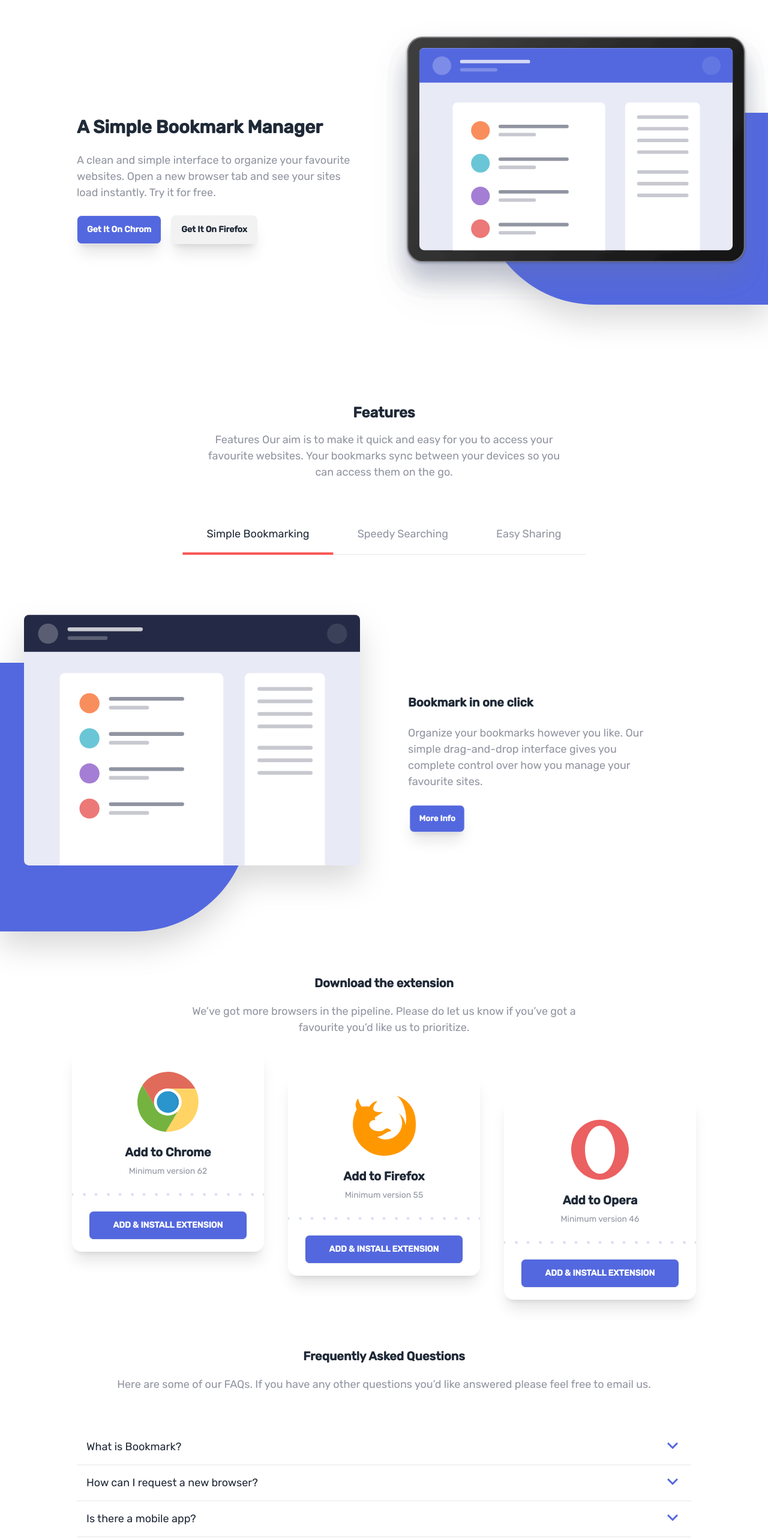
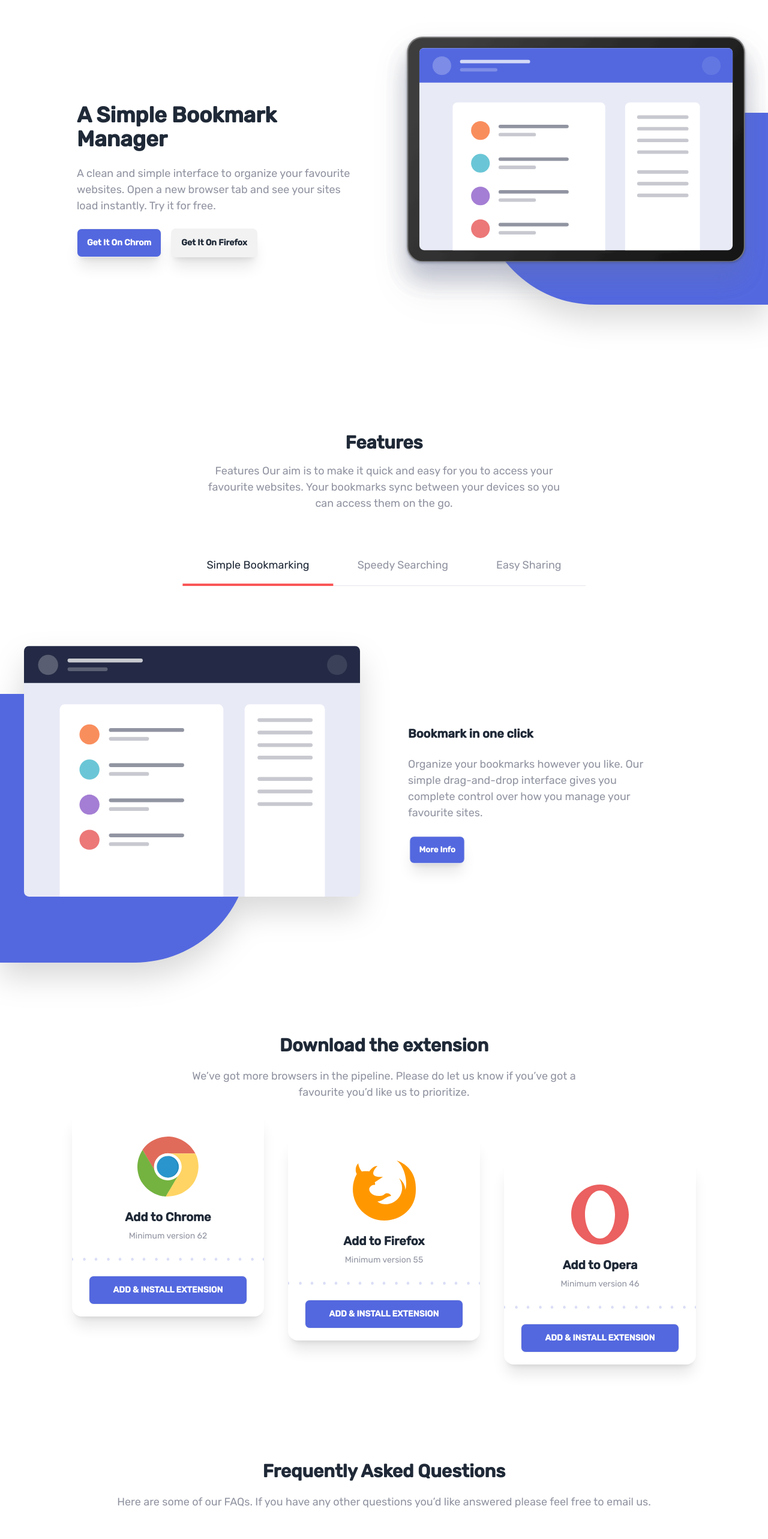
Before and after one commit to alexander-hergert/bookmark-landing-page, a React (Vite) app: page / in a window 1280 px wide. Shown: the part 120-2686 px from the top of the page at 60% size. Built offline with nearby package versions, Linux system fonts and the light colour scheme.

Commit message:
Change project name in package.json. Change styles to meet more the look of the design. Change views from vw into % in many places to avoid the horizontal scrollbar to trigger.

```diff
--- a/package.json
+++ b/package.json
@@ -1,5 +1,5 @@
 {
-  "name": "my-project",
+  "name": "bookmark-landing-page",
   "private": true,
   "version": "0.0.0",
   "type": "module",
--- a/src/App.jsx
+++ b/src/App.jsx
@@ -16,7 +16,7 @@ function App() {
     <>
       <Navbar />
       <Header />
-      <main className="min-w-[100vw]">
+      <main>
         <Features />
         <Download />
         <FAQ />
--- a/src/components/Contact.jsx
+++ b/src/components/Contact.jsx
@@ -23,7 +23,7 @@ const Contact = () => {
   };
 
   return (
-    <section className="bg-primary-soft-blue py-14 w-[100vw] h-[24rem] md:h-[22rem]">
+    <section className="bg-primary-soft-blue py-14 w-full h-[24rem] md:h-[22rem]">
       <div className="px-20 max-sm:px-10">
         <article className="text-center text-white py-10 w-full">
           <p className="text-sm mb-4 tracking-widest">
--- a/src/components/Download/Download.jsx
+++ b/src/components/Download/Download.jsx
@@ -11,10 +11,10 @@ const Download = () => {
       whileInView={"visible"}
       variants={fadeIn}
       viewport={{ once: true }}
-      className="mt-20 w-[100vw]"
+      className="md:mt-32 w-full"
     >
-      <article className="my-10 m-auto md:w-[50vw]">
-        <h2 className="text-center font-bold text-xl">
+      <article className="my-10 m-auto md:w-[50%]">
+        <h2 className="text-center font-bold text-3xl">
           Download the extension
         </h2>
         <p className="my-5 text-center text-neutral-grayish-blue">
--- a/src/components/FAQ/FAQ.jsx
+++ b/src/components/FAQ/FAQ.jsx
@@ -4,9 +4,9 @@ import { faq } from "../../data";
 
 const FAQ = () => {
   return (
-    <section className="mb-28 w-[100vw] mt-20">
+    <section className="mb-28 w-full mt-40">
       <article className="p-5">
-        <h2 className="text-center font-bold text-xl">
+        <h2 className="text-center font-bold text-3xl">
           Frequently Asked Questions
         </h2>
         <p className="text-center text-neutral-grayish-blue my-5">
@@ -22,7 +22,7 @@ const FAQ = () => {
         </div>
         <a
           className="p-2 h-[3rem] w-[7rem] rounded-lg block m-auto text-center shadow-xl capitalize bg-primary-soft-blue
-           text-white mt-10 hover:bg-white hover:text-primary-soft-blue hover:border-2 hover:border-primary-soft-blue"
+           text-white mt-16 hover:bg-white hover:text-primary-soft-blue hover:border-2 hover:border-primary-soft-blue"
           href=""
         >
           More Info
--- a/src/components/Features/FeatureDetails/Detail.jsx
+++ b/src/components/Features/FeatureDetails/Detail.jsx
@@ -13,8 +13,8 @@ const Detail = ({ title, src, content }) => {
         whileInView={"visible"}
         viewport={{ once: true }}
         variants={fadeLeft}
-        className=" relative overflow-hidden
-      md:drop-shadow-2xl md:min-w-[50vw] md:pb-[4rem] md:h-[40rem]"
+        className="relative overflow-hidden
+      md:drop-shadow-2xl md:min-w-[50%] md:pb-[4rem] md:h-[40rem]"
       >
         <img
           className="p-10 w-[85vw] md:relative m-auto
@@ -34,7 +34,7 @@ const Detail = ({ title, src, content }) => {
         whileInView={"visible"}
         viewport={{ once: true }}
         variants={fadeIn}
-        className="p-10 mt-4 md:min-w-[50vw]"
+        className="p-10 mt-4 md:min-w-[50%]"
       >
         <h2 className="text-xl text-center font-bold md:text-left">{title}</h2>
         <p className="md:text-left md:w-[75%] text-neutral-grayish-blue text-center my-6">
--- a/src/components/Features/Features.jsx
+++ b/src/components/Features/Features.jsx
@@ -12,7 +12,7 @@ const Features = () => {
   };
 
   return (
-    <section className="w-[100vw] mt-20">
+    <section className="w-full md:mt-32">
       <FeaturesTitle />
       <FeatureTabs
         handleClick={handleClick}
--- a/src/components/Features/FeaturesTitle.jsx
+++ b/src/components/Features/FeaturesTitle.jsx
@@ -3,8 +3,8 @@ import React from "react";
 const FeaturesTitle = () => {
   return (
     <>
-      <div className="p-5 m-auto md:w-[50vw]">
-        <h2 className="text-2xl font-bold text-center">Features</h2>
+      <div className="p-5 m-auto md:w-[50%]">
+        <h2 className="text-3xl font-bold text-center">Features</h2>
         <p className="text-neutral-grayish-blue my-4 text-center">
           Features Our aim is to make it quick and easy for you to access your
           favourite websites. Your bookmarks sync between your devices so you
--- a/src/components/Footer.jsx
+++ b/src/components/Footer.jsx
@@ -2,7 +2,7 @@ import React from "react";
 
 const Footer = () => {
   return (
-    <footer className="bg-neutral-very-dark-blue text-white p-10 w-[100vw]">
+    <footer className="bg-neutral-very-dark-blue text-white p-10 w-full">
       <div className="flex flex-col justify-center items-center md:flex-row md:justify-around">
         <article className="flex flex-col md:flex-row md:items-center md:gap-12">
           <img
--- a/src/components/Header.jsx
+++ b/src/components/Header.jsx
@@ -4,12 +4,12 @@ import { fadeLeft, fadeRight } from "../animations";
 
 const Header = () => {
   return (
-    <header className="md:flex md:flex-row-reverse items-center w-[100vw] mt-10 lg:h-[35rem]">
+    <header className="md:flex md:flex-row-reverse items-center w-full mt-10 lg:h-[35rem]">
       <motion.figure
         initial="hidden"
         animate="visible"
         variants={fadeRight}
-        className="relative overflow-hidden md:drop-shadow-2xl md:min-w-[50vw] lg:h-[35rem]"
+        className="relative overflow-hidden md:drop-shadow-2xl md:min-w-[50%] lg:h-[35rem]"
       >
         <img
           className="md:w-[30rem] md:relative m-auto md:mt-10 lg:w-[40rem]"
@@ -25,9 +25,9 @@ const Header = () => {
         initial="hidden"
         animate="visible"
         variants={fadeLeft}
-        className="p-10 mt-4 md:min-w-[50vw] md:pl-[10%]"
+        className="p-10 mt-4 md:min-w-[50%] md:pl-[10%]"
       >
-        <h1 className="text-3xl text-center font-bold md:text-left">
+        <h1 className="text-4xl text-center font-bold md:text-left">
           A Simple Bookmark Manager
         </h1>
         <p className="md:text-left text-neutral-grayish-blue text-center my-6">
--- a/src/components/Navbar/Modal.jsx
+++ b/src/components/Navbar/Modal.jsx
@@ -5,7 +5,7 @@ const Modal = () => {
     <dialog id="my_modal_3" className="modal md:hidden">
       <form
         method="dialog"
-        className="absolute p-10 modal-box rounded-none max-w-full w-[100vw] min-h-screen bg-opacity-90 bg-neutral-very-dark-blue"
+        className="absolute p-10 modal-box rounded-none max-w-full w-full min-h-screen bg-opacity-90 bg-neutral-very-dark-blue"
       >
         <button className="btn btn-sm btn-circle btn-ghost absolute right-8 top-8">
           <img src="/images/icon-close.svg" alt="icon-close" />
--- a/src/components/Navbar/Navbar.jsx
+++ b/src/components/Navbar/Navbar.jsx
@@ -3,7 +3,7 @@ import Modal from "./Modal";
 
 const Navbar = () => {
   return (
-    <nav className="navbar p-5 md:px-[10%] w-[100vw]">
+    <nav className="navbar p-5 md:px-[10%] w-full">
       <div className="navbar-start">
         <img src="/images/logo-bookmark.svg" alt="logo" />
       </div>
```
